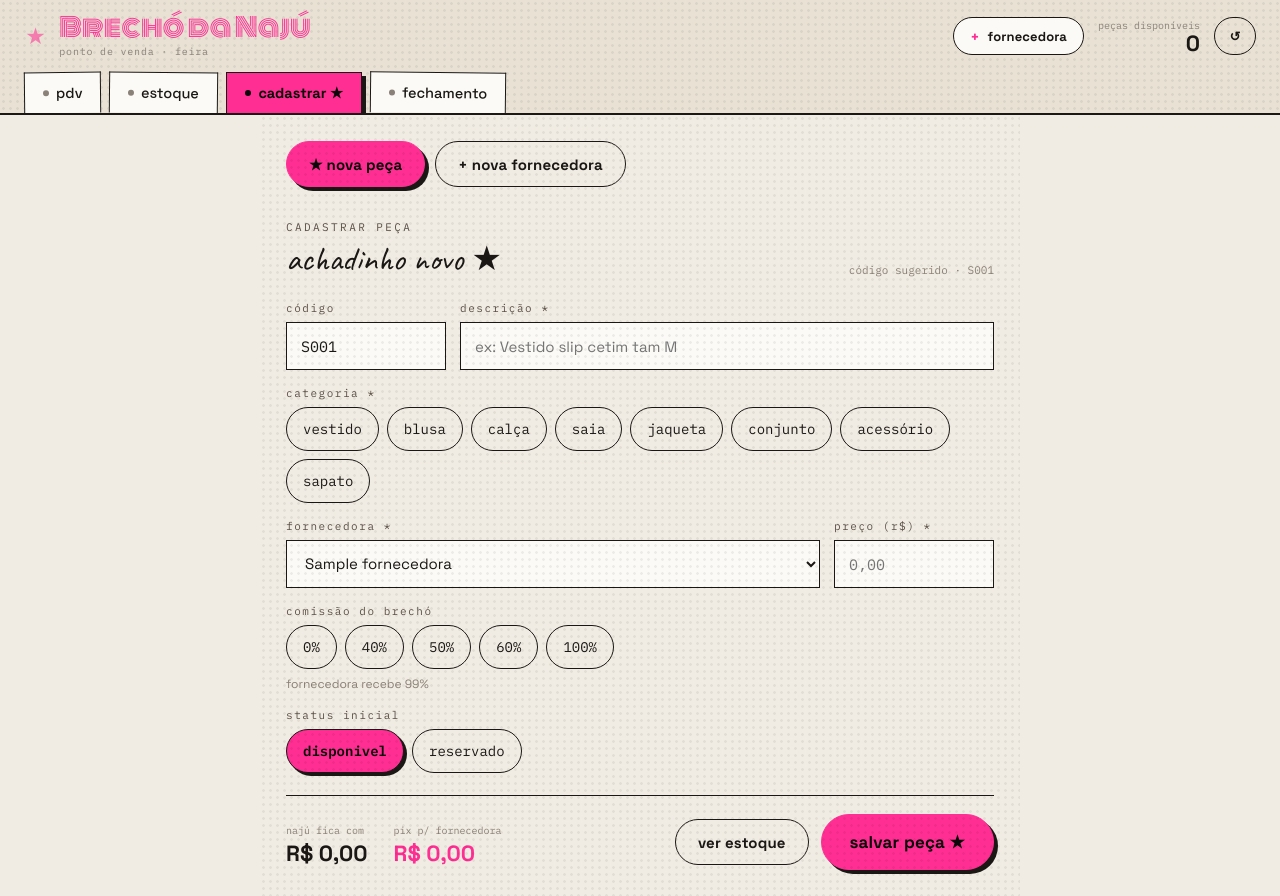
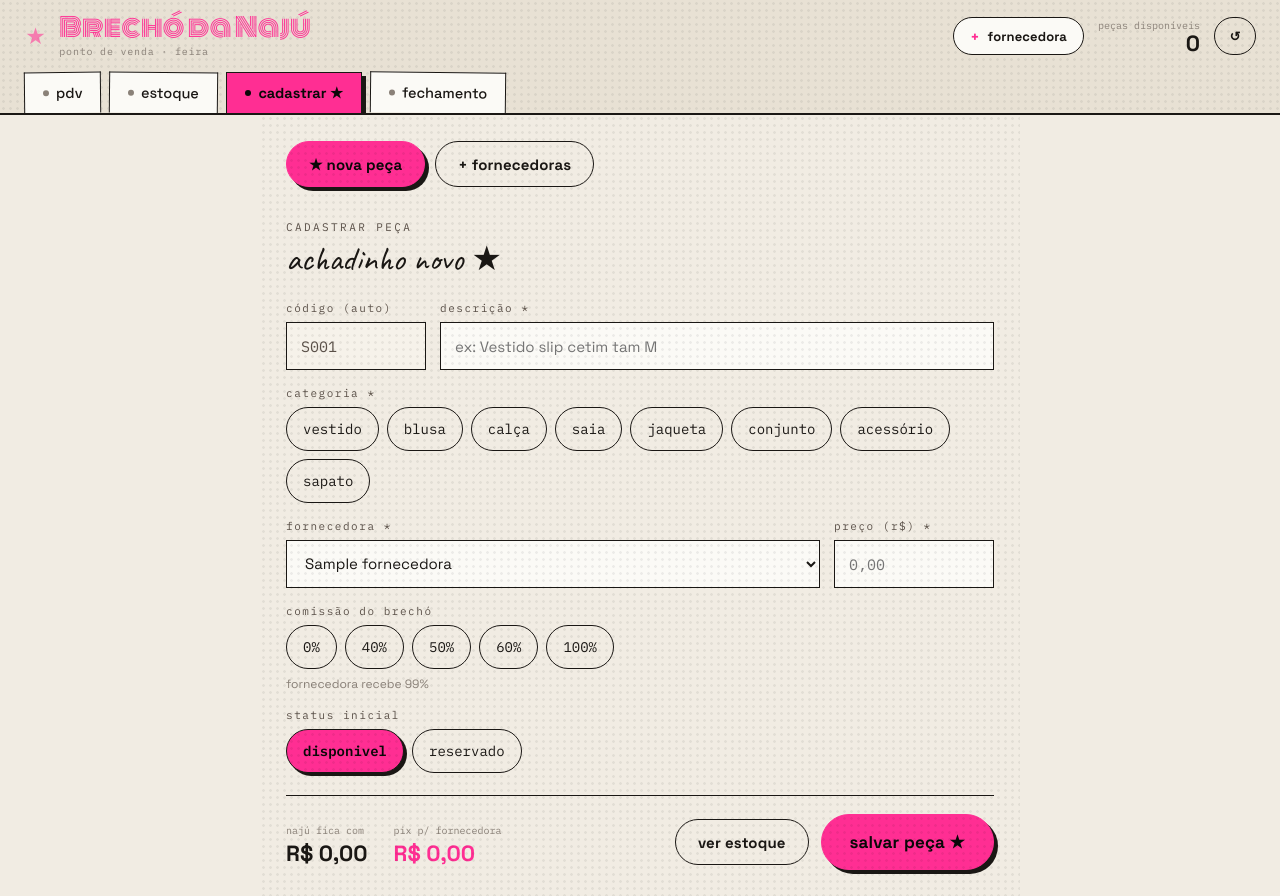
Before and after one commit to Najuzinh4/Brecho_da.naju, a Flask app: page /cadastro in a window 1280 px wide. Run offline with Flask 3, Linux system fonts and the light colour scheme; tables that the repository leaves empty hold one stand-in row (values such as "Sample post").

Commit message:
fix: codigo readonly, gerenciar fornecedoras, excluir fornecedora
- Campo codigo agora e readonly (gerado automaticamente, nao editavel)
- Busca o codigo correto via API ao trocar fornecedora no select
- Secao de fornecedoras lista todas existentes com botao excluir
- Protecao: nao deixa excluir fornecedora que tem pecas vinculadas
- Rota POST /fornecedora/<id>/deletar adicionada

Co-Authored-By: Claude Sonnet 4.6 <noreply@anthropic.com>

```diff
--- a/app.py
+++ b/app.py
@@ -205,7 +205,7 @@ def register_routes(app):
         flash(f"Peça {codigo} removida.", "ok")
         return redirect(url_for("estoque"))
 
-    # ── Nova fornecedora (modal) ──────────────────────────────────────────
+    # ── Nova fornecedora ──────────────────────────────────────────────────
     @app.route("/fornecedora/nova", methods=["POST"])
     def nova_fornecedora():
         nome = (request.form.get("nome") or "").strip()
@@ -220,7 +220,22 @@ def register_routes(app):
         db.session.add(f)
         db.session.commit()
         flash(f"★ Fornecedora {f.nome} cadastrada", "ok")
-        return redirect(request.referrer or url_for("cadastro"))
+        return redirect(url_for("cadastro") + "#forn")
+
+    # ── Deletar fornecedora ───────────────────────────────────────────────
+    @app.route("/fornecedora/<int:forn_id>/deletar", methods=["POST"])
+    def deletar_fornecedora(forn_id):
+        f = db.session.get(Fornecedora, forn_id)
+        if f is None:
+            abort(404)
+        if f.pecas:
+            flash(f"Não é possível excluir {f.nome}: ela tem peças cadastradas.", "erro")
+            return redirect(url_for("cadastro") + "#forn")
+        nome = f.nome
+        db.session.delete(f)
+        db.session.commit()
+        flash(f"Fornecedora {nome} removida.", "ok")
+        return redirect(url_for("cadastro") + "#forn")
 
     # ── Relatório / fechamento ────────────────────────────────────────────
     @app.route("/relatorio")
--- a/templates/cadastro.html
+++ b/templates/cadastro.html
@@ -6,28 +6,40 @@
   <div class="halftone"></div>
 
   {# ── Toggle peça / fornecedora ── #}
-  <div style="display:flex;gap:10px;margin-bottom:28px">
-    <button class="btn btn-pink" id="btn-peca"   onclick="showSection('peca')">★ nova peça</button>
-    <button class="btn btn-ghost" id="btn-forn"  onclick="showSection('forn')">+ nova fornecedora</button>
+  <div style="display:flex;gap:10px;margin-bottom:28px" id="toggle-bar">
+    <button class="btn btn-pink"  id="btn-peca" onclick="showSection('peca')">★ nova peça</button>
+    <button class="btn btn-ghost" id="btn-forn" onclick="showSection('forn')">+ fornecedoras</button>
   </div>
 
   {# ══════════════════════ SEÇÃO: PEÇA ══════════════════════ #}
   <div id="section-peca">
+    {% if not fornecedoras %}
+      <div style="border:1.5px solid var(--pink);padding:20px 24px;background:rgba(255,46,147,0.05)">
+        <div style="font-weight:700;font-size:16px">Nenhuma fornecedora cadastrada ainda.</div>
+        <div style="margin-top:6px;font-size:14px;color:var(--ink2)">
+          Cadastre pelo menos uma fornecedora antes de adicionar peças.
+        </div>
+        <button class="btn btn-pink btn-sm" style="margin-top:14px" onclick="showSection('forn')">
+          + cadastrar fornecedora
+        </button>
+      </div>
+    {% else %}
       <div style="display:flex;align-items:flex-end;justify-content:space-between;flex-wrap:wrap;gap:12px">
         <div>
           <span class="eyebrow">cadastrar peça</span>
           <div class="script" style="font-size:34px;margin-top:4px;white-space:nowrap">achadinho novo ★</div>
         </div>
-      <span class="mono" style="font-size:11px;color:var(--ink3)">código sugerido · {{ proximo }}</span>
       </div>
 
       <form method="post" action="{{ url_for('cadastro') }}" style="margin-top:24px" id="form-peca">
         <div style="display:flex;flex-direction:column;gap:16px">
 
-        <div style="display:grid;grid-template-columns:160px 1fr;gap:14px">
+          <div style="display:grid;grid-template-columns:140px 1fr;gap:14px">
             <div class="field">
-            <label class="flabel">código</label>
-            <input class="input mono" name="codigo" value="{{ proximo }}"/>
+              <label class="flabel">código (auto)</label>
+              {# readonly: gerado automaticamente pela inicial da fornecedora #}
+              <input class="input mono" name="codigo" id="codigo" value=""
+                     readonly style="background:var(--zebra);cursor:default;color:var(--ink2)"/>
             </div>
             <div class="field">
               <label class="flabel">descrição *</label>
@@ -113,31 +125,50 @@
           </div>
         </div>
       </form>
+    {% endif %}
   </div>
 
-  {# ══════════════════════ SEÇÃO: FORNECEDORA ══════════════════════ #}
+  {# ══════════════════════ SEÇÃO: FORNECEDORAS ══════════════════════ #}
   <div id="section-forn" style="display:none">
+    <span class="eyebrow">fornecedoras</span>
+    <div class="script" style="font-size:34px;margin-top:4px;margin-bottom:20px">nova parceira ★</div>
+
+    {# Lista de fornecedoras existentes #}
+    {% if fornecedoras %}
+      <div style="border:1.5px solid var(--line);margin-bottom:28px">
+        {% for f in fornecedoras %}
+          <div style="display:flex;align-items:center;justify-content:space-between;
+                      padding:12px 16px;{{ 'border-top:1px solid var(--line)' if not loop.first }}">
             <div>
-      <span class="eyebrow">cadastrar fornecedora</span>
-      <div class="script" style="font-size:34px;margin-top:4px;white-space:nowrap">nova parceira ★</div>
+              <span style="font-weight:700">{{ f.nome }}</span>
+              <span class="mono" style="font-size:11px;color:var(--ink3);margin-left:10px">
+                pix: {{ f.pix }} · {{ f.comissao_padrao }}% brechó
+              </span>
             </div>
+            <form method="post" action="{{ url_for('deletar_fornecedora', forn_id=f.id) }}"
+                  onsubmit="return confirm('Excluir {{ f.nome }}? Só funciona se ela não tiver peças.')">
+              <button class="btn btn-sm" type="submit"
+                      style="height:32px;font-size:12px;border-color:var(--rust);color:var(--rust)">✕</button>
+            </form>
+          </div>
+        {% endfor %}
+      </div>
+    {% endif %}
 
-    <form method="post" action="{{ url_for('nova_fornecedora') }}" style="margin-top:24px">
+    {# Form nova fornecedora #}
+    <form method="post" action="{{ url_for('nova_fornecedora') }}">
       <div style="display:flex;flex-direction:column;gap:16px;max-width:500px">
-
         <div class="field">
           <label class="flabel">nome *</label>
           <input class="input" name="nome"
-                 placeholder="ex: Mãe / Dona Cleide / Cacá Vintage" required/>
+                 placeholder="ex: Mãe / Cacá Vintage" required/>
         </div>
-
         <div class="field">
           <label class="flabel">chave pix</label>
           <input class="input mono" name="pix"
                  placeholder="ex: (11) 99999-0000 · pode preencher depois"/>
           <span class="fhint">telefone, e-mail, cpf ou chave aleatória</span>
         </div>
-
         <div class="field">
           <label class="flabel">comissão padrão do brechó</label>
           <div class="chips" id="forn-com-chips">
@@ -149,15 +180,11 @@
           <input type="hidden" name="comissao" id="forn-com" value="40"/>
           <span class="fhint">0% = lucro 100% pra fornecedora (ex: peças da sua mãe)</span>
         </div>
-
         <div style="border-left:3px solid var(--pink);padding-left:12px" class="fhint">
-          ★ peças de R$5 sempre vão 100% pra fornecedora, independente da % combinada.
+          ★ peças de R$5 sempre vão 100% pra fornecedora, independente da %.
         </div>
       </div>
-
-      <div style="margin-top:22px;border-top:1.5px solid var(--line);padding-top:18px;
-                  display:flex;gap:12px">
-        <button type="button" class="btn btn-ghost" onclick="showSection('peca')">← voltar</button>
+      <div style="margin-top:22px;border-top:1.5px solid var(--line);padding-top:18px;display:flex;gap:12px">
         <button type="submit" class="btn btn-pink btn-lg">salvar fornecedora ★</button>
       </div>
     </form>
@@ -182,7 +209,6 @@
     container.querySelectorAll('.chip').forEach(c => c.classList.remove('on'));
     btn.classList.add('on');
   }
-
   function pickCat(btn, v)    { setChipGroup(btn.parentElement, btn); document.getElementById('categoria').value = v; }
   function pickStatus(btn, v) { setChipGroup(btn.parentElement, btn); document.getElementById('status').value = v; }
   function pickCom(btn, v) {
@@ -196,13 +222,15 @@
   }
 
   function onForn() {
-    const opt = document.getElementById('fornecedora').selectedOptions[0];
+    const sel = document.getElementById('fornecedora');
+    if (!sel) return;
+    const opt = sel.selectedOptions[0];
     const com = parseInt(opt.dataset.com);
     document.querySelectorAll('#com-chips .chip')
       .forEach(c => c.classList.toggle('on', parseInt(c.dataset.val) === com));
     comissao = com; document.getElementById('comissao').value = com;
     updateHint(); recalc();
-    // atualiza código com a inicial da fornecedora
+    // busca o próximo código com a inicial da fornecedora
     fetch('/api/codigo-preview', {
       method: 'POST',
       headers: {'Content-Type': 'application/json'},
@@ -214,17 +242,16 @@
 
   function updateHint() {
     const h = document.getElementById('com-hint');
+    if (!h) return;
     if (comissao === 0)        h.textContent = '0% → lucro 100% pra fornecedora';
     else if (comissao === 100) h.textContent = '100% fica com o brechó (peça própria)';
     else                       h.textContent = 'fornecedora recebe ' + (100 - comissao) + '%';
   }
-
   function onPreco() { recalc(); }
-
   function recalc() {
-    const preco = parseFloat(
-      (document.getElementById('preco').value || '0').replace(',', '.')
-    ) || 0;
+    const precoEl = document.getElementById('preco');
+    if (!precoEl) return;
+    const preco = parseFloat((precoEl.value || '0').replace(',', '.')) || 0;
     const arara = preco === PRECO_ARARA;
     document.getElementById('arara').style.display = arara ? 'flex' : 'none';
     document.getElementById('com-chips').style.opacity = arara ? 0.4 : 1;
@@ -232,16 +259,15 @@
     document.getElementById('prev-naju').textContent = brl(preco * comEf / 100);
     document.getElementById('prev-forn').textContent = brl(preco * (100 - comEf) / 100);
   }
-
   function brl(n) {
     return 'R$ ' + n.toLocaleString('pt-BR', {minimumFractionDigits:2, maximumFractionDigits:2});
   }
 
-  // se voltou pra cá depois de salvar fornecedora, fica na aba de fornecedora
-  {% if request.referrer and 'fornecedora' in (request.referrer or '') %}
+  // ao carregar: abre a seção certa e busca o código inicial
+  {% if request.path.endswith('#forn') or (request.referrer and 'fornecedora' in (request.referrer or '')) %}
     showSection('forn');
+  {% else %}
+    onForn();
   {% endif %}
-
-  onForn();
 </script>
 {% endblock %}
```
Lines whose indentation alone changed are shown as unchanged.
